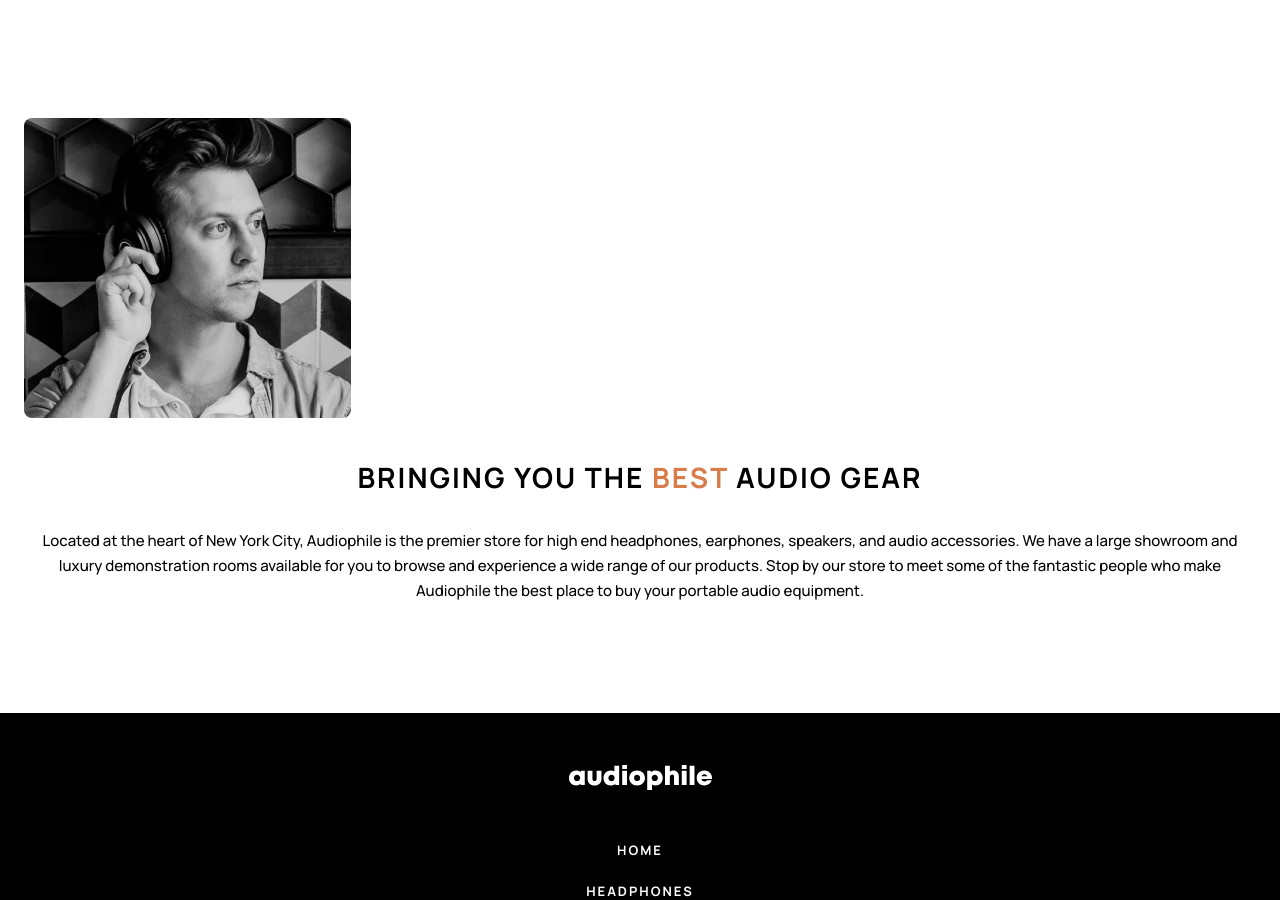
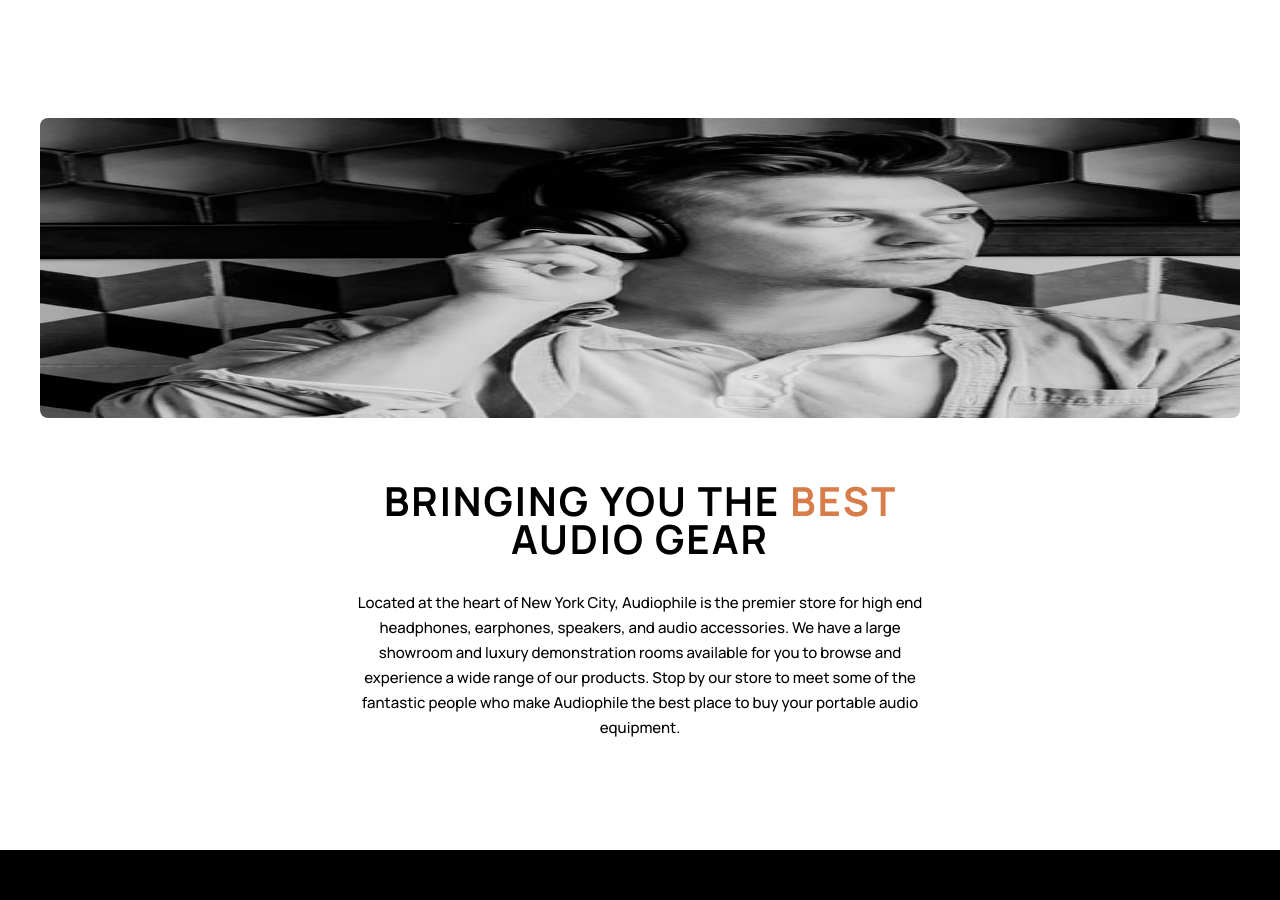
Before and after one commit to EnkiEnki77/audiophile-ecommerce, a Next.js app: page / in a window 1280 px wide. Shown: the part 2570-3470 px from the top of the page. Built offline with nearby package versions, Linux system fonts and the light colour scheme.

Commit message:
added tablet styles for bestgear component

```diff
--- a/components/BestGear.tsx
+++ b/components/BestGear.tsx
@@ -1,12 +1,18 @@
 import React from 'react'
 import bestGear from '../public/assets/shared/mobile/image-best-gear.jpg'
+import bestGearMd from '../public/assets/shared/tablet/image-best-gear.jpg'
+import bestGearLg from '../public/assets/shared/desktop/image-best-gear.jpg'
 
 const BestGear = () => {
   return (
-    <div className="px-6 mb-[110px]">
-        <img className=" h-[300px] rounded-lg mb-10" src={bestGear.src} alt="" />
-        <h4 className="mb-8 text-center">Bringing you the <span className="text-brown">best</span> audio gear</h4>
-        <p className="text-center">Located at the heart of New York City, Audiophile is the premier store for high end headphones, earphones, speakers, and audio accessories. We have a large showroom and luxury demonstration rooms available for you to browse and experience a wide range of our products. Stop by our store to meet some of the fantastic people who make Audiophile the best place to buy your portable audio equipment.</p>
+    <div className="px-6 md:px-10 mb-[110px]">
+        <picture>
+          <source srcSet={bestGearLg.src} media="(min-width: 1024px)"/>
+          <source srcSet={bestGearMd.src} media="(min-width: 768px)"/>
+          <img className=" h-[300px] md:w-full rounded-lg mb-10 md:mb-16" src={bestGear.src} alt="" />
+        </picture>
+        <h4 className="mb-8 text-center md:text-[40px] max-w-lg md:mx-auto">Bringing you the <span className="text-brown">best</span> audio gear</h4>
+        <p className="text-center max-w-xl md:mx-auto">Located at the heart of New York City, Audiophile is the premier store for high end headphones, earphones, speakers, and audio accessories. We have a large showroom and luxury demonstration rooms available for you to browse and experience a wide range of our products. Stop by our store to meet some of the fantastic people who make Audiophile the best place to buy your portable audio equipment.</p>
     </div>
   )
 }
```
